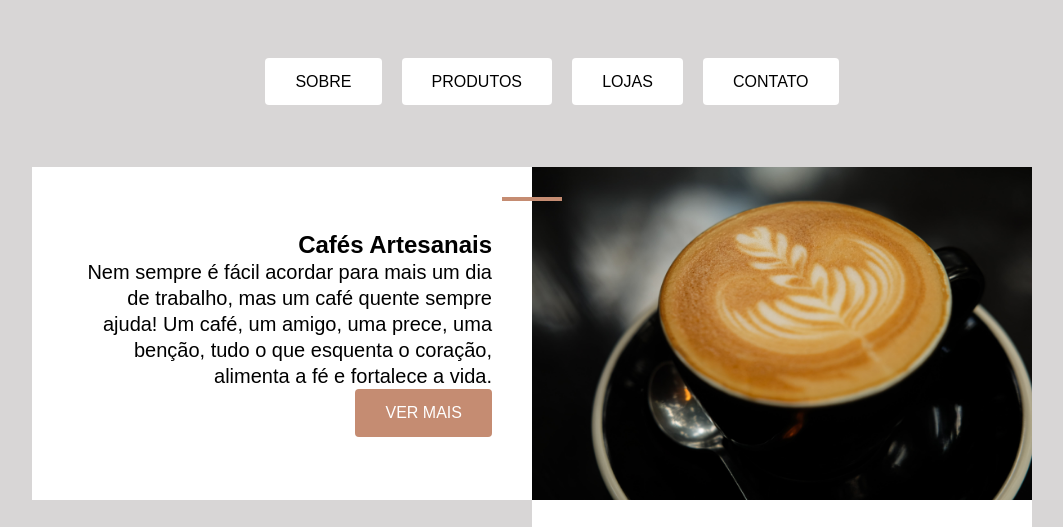
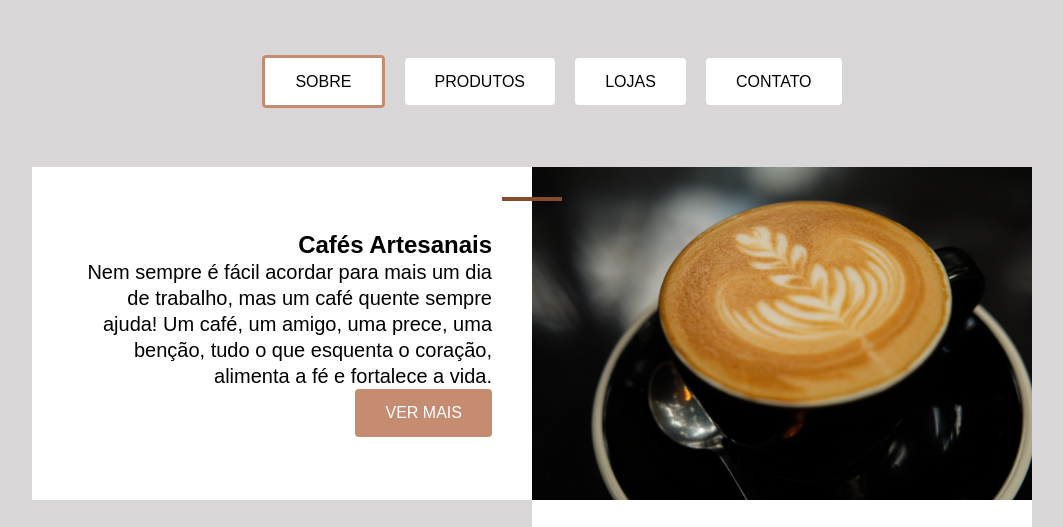
Before and after one commit to VanessaZanotti/Coffe-Co, a plain HTML site: page index.html in a window 1280 px wide. In both pictures the pointer is over the link "SOBRE". Shown: the part 100-627 px from the top of the page, without its empty margins (108-1171 px from the left). Drawn offline with Linux system fonts and the light colour scheme.

Commit message:
inclusão de efeivos  CSS com Pseudo Classe :hover

```diff
--- a/style.css
+++ b/style.css
@@ -48,6 +48,10 @@ p {
   text-transform: uppercase;
 }
 
+.menu a:hover {
+  border: 0.188rem solid #c58c72;
+}
+
 .conteudo {
   display: grid;
   grid-template-columns: 1fr 1fr;
@@ -67,7 +71,7 @@ p {
 .detalhe {
   width: 3.75rem;
   height: 0.25rem;
-  background: #c58c72;
+  background: #884a2d;
   display: inline-block;
   position: absolute;
   top: 1.88rem;
@@ -80,6 +84,10 @@ p {
   padding: 0.93rem 1.88rem;
   border-radius: 0.25rem;
   text-transform: uppercase;
+}
+
+.botao:hover {
+  background: #884a2d;
 }
 
 .vantagens {
```
